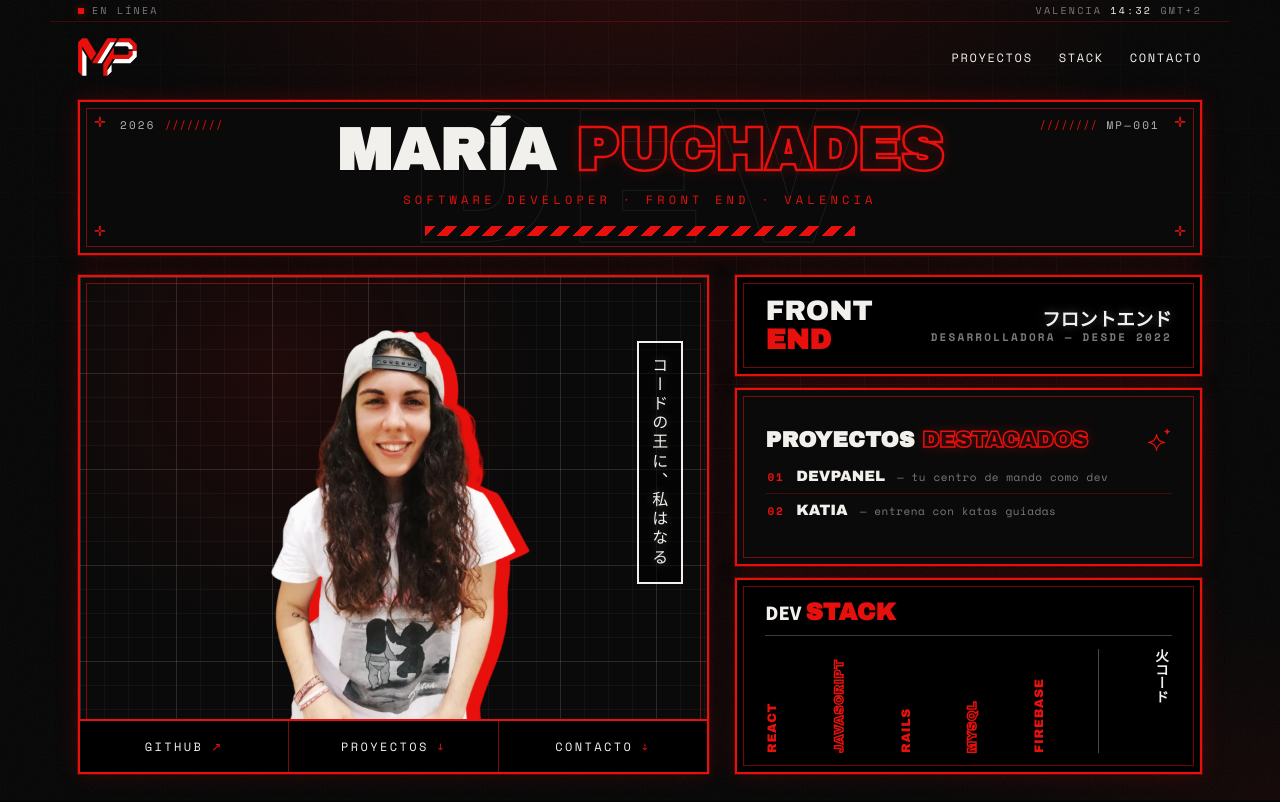
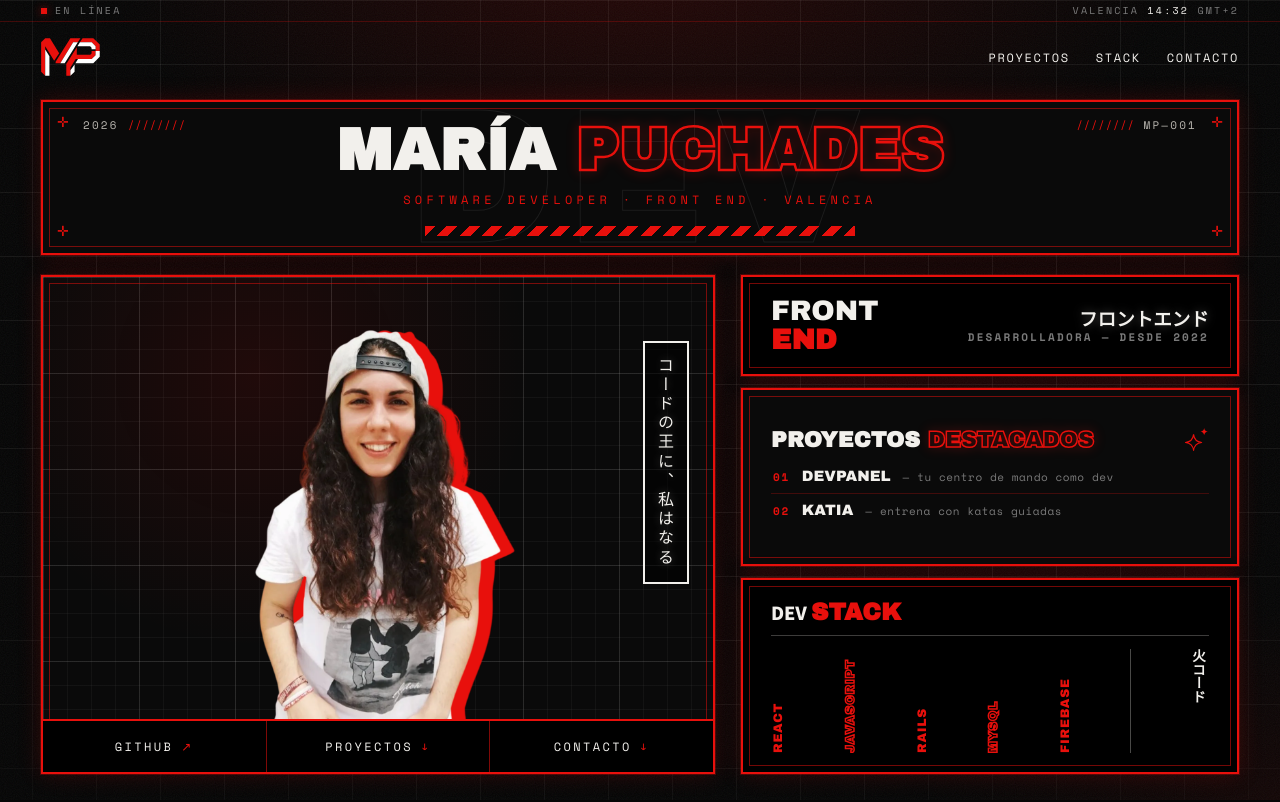
Before and after one commit to emepuchades/my-porfolio, a React (Vite) app: page / in a window 1280 px wide. Shown: the top 802 px of the page. Built offline with nearby package versions, Linux system fonts and the light colour scheme.

Commit message:
eat: widen layout and make grid background more visible

```diff
--- a/src/components/Backdrop/Backdrop.module.css
+++ b/src/components/Backdrop/Backdrop.module.css
@@ -21,11 +21,11 @@
 
 .grid {
   background-image:
-    linear-gradient(rgba(242, 240, 236, 0.035) 1px, transparent 1px),
-    linear-gradient(90deg, rgba(242, 240, 236, 0.035) 1px, transparent 1px);
+    linear-gradient(rgba(242, 240, 236, 0.065) 1px, transparent 1px),
+    linear-gradient(90deg, rgba(242, 240, 236, 0.065) 1px, transparent 1px);
   background-size: 64px 64px;
   background-position: center top;
-  mask-image: radial-gradient(ellipse 80% 70% at 50% 30%, #000 20%, transparent 75%);
+  mask-image: radial-gradient(ellipse 120% 110% at 50% 30%, #000 45%, transparent 95%);
 }
 
 .grain {
--- a/src/styles/tokens.css
+++ b/src/styles/tokens.css
@@ -19,9 +19,9 @@
   --font-jp: 'Noto Sans JP', sans-serif;
 
   --gap: 26px;
-  --page-width: 1180px;
-  --project-width: 1000px;
-  --gutter: 28px;
+  --page-width: 1720px;
+  --project-width: 1240px;
+  --gutter: clamp(28px, 3.2vw, 64px);
 
   --ease-out: cubic-bezier(0.23, 1, 0.32, 1);
   --ease-in-out: cubic-bezier(0.77, 0, 0.175, 1);
```
